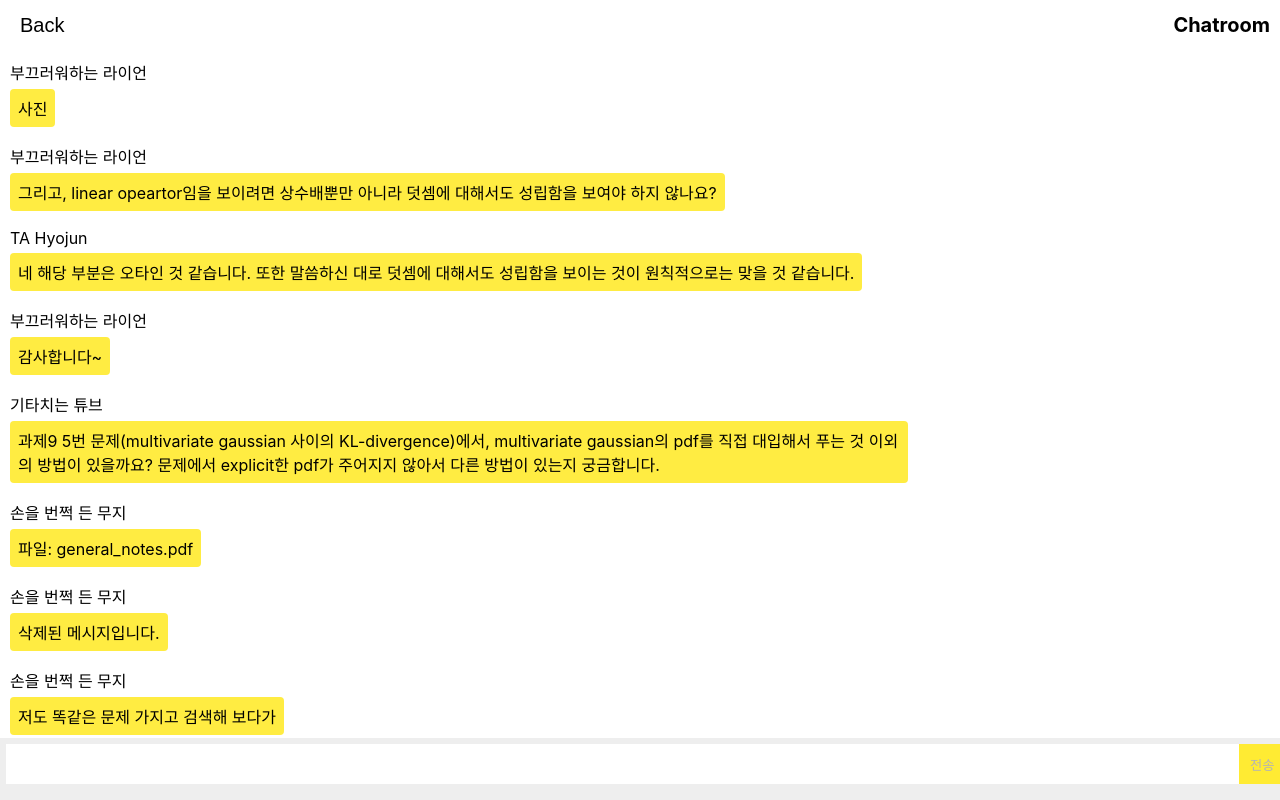
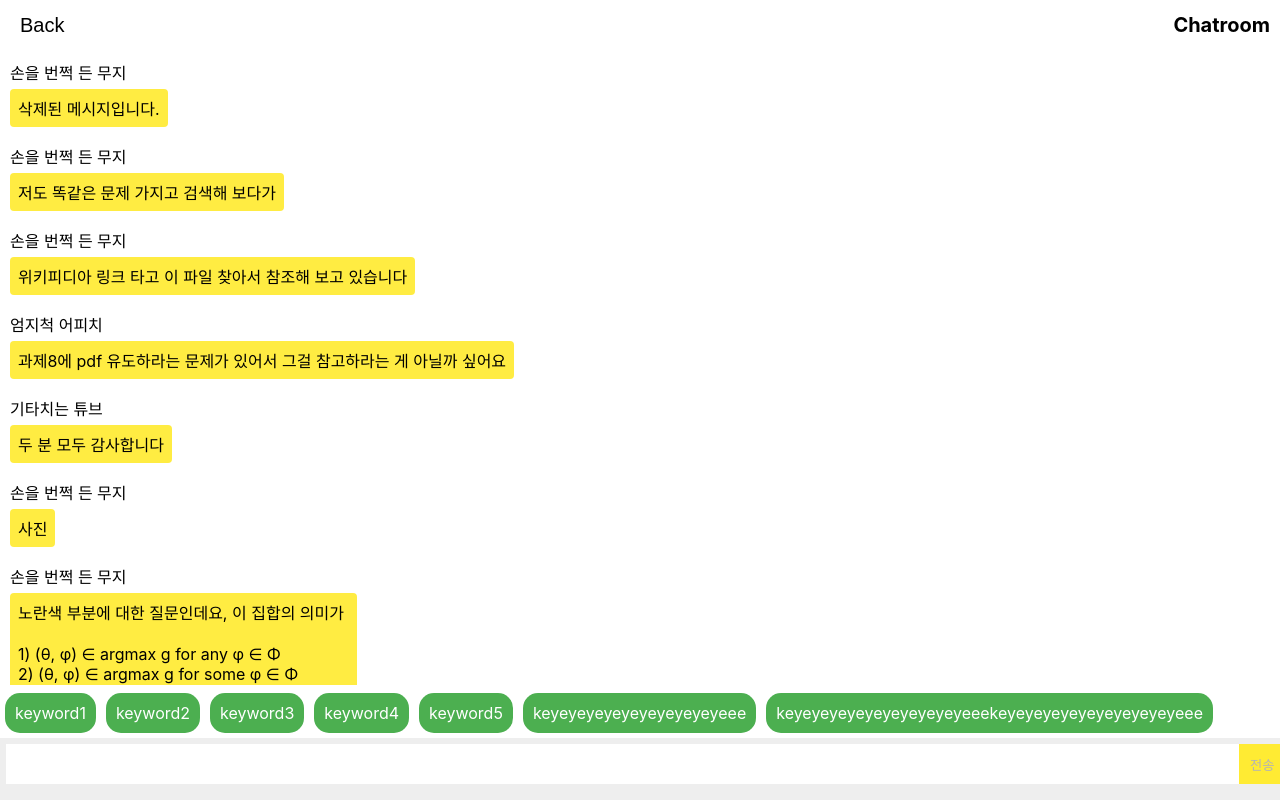
Before and after one commit to ZzeongB/Question-Answer-and-Connect, a React (Create React App) app: page / in a window 1280 px wide. Built offline with nearby package versions, Linux system fonts and the light colour scheme; data requests are answered from the project's data file.

Commit message:
scrollable keywords implemented

```diff
--- a/src/ChattingScreen.js
+++ b/src/ChattingScreen.js
@@ -5,11 +5,15 @@ import React, { useState, useEffect } from "react";
 import Chat from "./components/Chat";
 import Header from "./components/ChatroomHeader";
 import Footer from "./components/ChatroomFooter";
+import ExpandableKeywordList from "./components/ExpandableKeywordList";
 import axios from "axios";
 
 const ChattingScreen = () => {
-  // State to hold chat messages
+  // State to hold chat messages and keywords
   const [messages, setMessages] = useState([]);
+  const [keywords, setKeywords] = useState([]);
+
+  const [expanded, setExpanded] = useState(false);
 
   // Function to fetch chat messages from server
   const fetchMessages = () => {
@@ -21,6 +25,18 @@ const ChattingScreen = () => {
       })
       .catch((error) => {
         console.error("Failed to fetch chat messages");
+      });
+  };
+
+  const fetchKeywords = () => {
+    axios
+      .get("http://localhost:3000/keyword")
+      .then((response) => {
+        // Update state with fetched messages
+        setKeywords(response.data);
+      })
+      .catch((error) => {
+        console.error("Failed to fetch keywords");
       });
   };
 
@@ -36,7 +52,7 @@ const ChattingScreen = () => {
       .then((res) => {
         console.log("Chat message sent", res);
         // Update the messages state with the new message
-        setMessages(prevMessages => [...prevMessages, res.data]);
+        setMessages((prevMessages) => [...prevMessages, res.data]);
       })
       .catch((Error) => {
         console.error("Failed to send chat message", Error);
@@ -46,18 +62,31 @@ const ChattingScreen = () => {
   // Fetch messages when component mounts
   useEffect(() => {
     fetchMessages();
+    fetchKeywords();
   }, []);
-
   // Render the chat screen
   return (
-    <div style={{ display: "flex", flexDirection: "column", justifyContent:"space-between" }}>
+    <div
+      style={{
+        display: "flex",
+        flexDirection: "column",
+        justifyContent: "space-between",
+      }}
+    >
       <Header roomName={"Chatroom"} onBack={() => {}} />
       <Chat
         user={"user"}
         style={{ flex: 1, overflow: "auto" }}
         messages={messages}
       />
-      <Footer onChatSumbmit={onChatSubmit} />
+      <div style={{position: "fixed", bottom: "0px", width: "100%"}}>
+        <ExpandableKeywordList
+          keywords={keywords}
+          expanded={expanded}
+          setExpanded={setExpanded}
+        />
+        <Footer onChatSumbmit={onChatSubmit} />
+      </div>
     </div>
   );
 };
--- a/src/components/Chat.js
+++ b/src/components/Chat.js
@@ -7,7 +7,7 @@ import styled from "styled-components";
 const Wrapper = styled.main`
   position: fixed;
   top: 50px;
-  bottom: 65px;
+  bottom: 115px;
   left: 0px;
   right: 0px;
   overflow: auto;
@@ -17,7 +17,6 @@ const Wrapper = styled.main`
 
 // Define the Chat component
 const Chat = ({ user, messages }) => {
-  console.log("messages", messages.slice(-20))
   return (
     <Wrapper>
       <div className="chat-messages">
--- a/src/components/ChatroomFooter.js
+++ b/src/components/ChatroomFooter.js
@@ -2,7 +2,7 @@ import React, { useState } from 'react';
 import styled from 'styled-components';
 
 const Wrapper = styled.footer`
-  position: fixed;
+  position: auto;
   bottom: 0px;
   left: 0px;
   right: 0px;
--- /dev/null
+++ b/src/components/ExpandableKeywordList.js
@@ -0,0 +1,40 @@
+import styled from "styled-components";
+
+const KeywordsWrapper = styled.div`
+  bottom: 20px;
+  display: flex;
+  flex-direction: row;
+  flex-wrap:${(props) => (props.expanded ? "wrap" : "nowrap")};
+  width: 100%;
+  background-color: transparent;
+  cursor: pointer;
+  height: ${(props) => (props.expanded ? "auto" : "50px")};
+  overflow: ${(props) => (props.expanded ? "visible" : "auto")};
+  transition: height 0.3s ease-in-out;
+`;
+const Keyword = styled.div`
+  padding: 10px;
+  white-space: nowrap;
+  background-color: #4caf50; // Add color
+  color: white; // Change text color to white
+  border-radius: 15px; // Add rounded corners
+  margin: 5px; // Add some margin around each keyword
+`;
+
+const ExpandableKeywordList = ({ keywords, expanded, setExpanded }) => {
+  return (
+    <KeywordsWrapper
+      expanded={expanded}
+      onClick={() => {
+        console.log("expanding");
+        setExpanded(!expanded);
+      }}
+    >
+      {keywords.map((keyword, index) => {
+        return <Keyword>{keyword}</Keyword>;
+      })}
+    </KeywordsWrapper>
+  );
+};
+
+export default ExpandableKeywordList;
```
Also changed, not shown: db.json.
